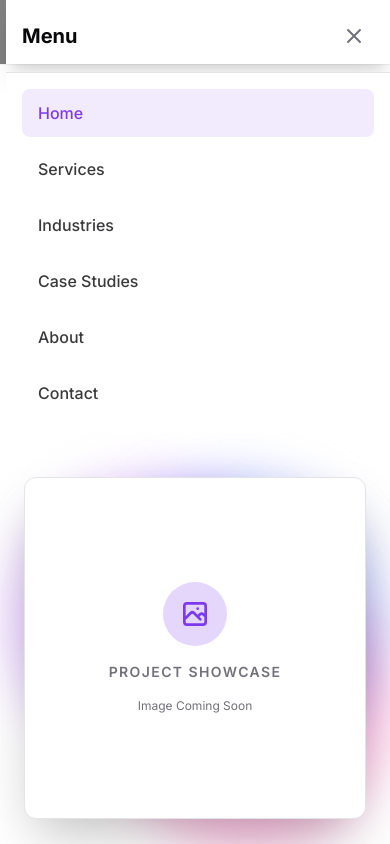
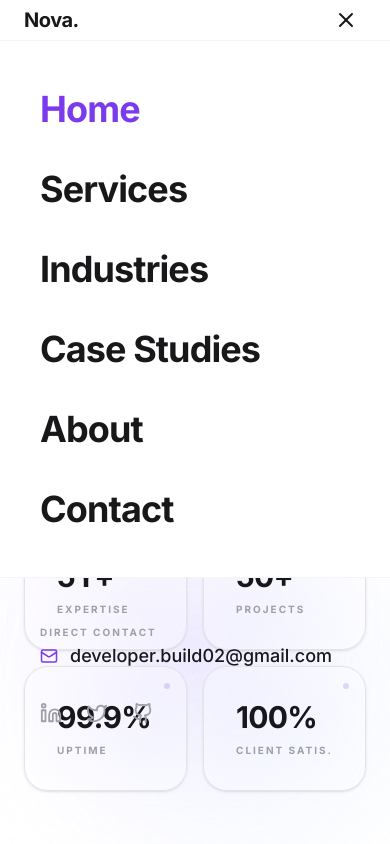
Before and after one commit to dhruvil05/portfolio-next, a Next.js app: page / in a window 390 px wide. Both pictures are taken after a click on the button "Open menu". Shown: the top 844 px of the page. Built offline with nearby package versions, Linux system fonts and the light colour scheme.

Commit message:
home page touchup

```diff
--- a/src/app/page.tsx
+++ b/src/app/page.tsx
@@ -5,7 +5,6 @@ import Process from "@/components/home/Process";
 import ServicesPreview from "@/components/home/ServicesPreview";
 import IndustriesPreview from "@/components/home/IndustriesPreview";
 import CaseStudiesPreview from "@/components/home/CaseStudiesPreview";
-import Stats from "@/components/home/Stats";
 import FAQ from "@/components/home/FAQ";
 import CTA from "@/components/home/CTA";
 
@@ -19,7 +18,6 @@ export default function Home() {
       <ServicesPreview />
       <IndustriesPreview />
       <CaseStudiesPreview />
-      <Stats />
       <FAQ />
       <CTA />
     </>
--- a/src/components/home/Hero.tsx
+++ b/src/components/home/Hero.tsx
@@ -1,6 +1,67 @@
 "use client";
 
 import Button from "@/components/ui/Button";
+import { useEffect, useState, useRef } from "react";
+
+interface StatItem {
+    label: string;
+    numericValue: number;
+    suffix: string;
+    decimals?: number;
+}
+
+const heroStats: StatItem[] = [
+    { label: "Expertise", numericValue: 5, suffix: "Y+" },
+    { label: "Projects", numericValue: 50, suffix: "+" },
+    { label: "Uptime", numericValue: 99.9, suffix: "%", decimals: 1 },
+    { label: "Client Satis.", numericValue: 100, suffix: "%" },
+];
+
+function AnimatedCounter({ target, suffix, decimals = 0, duration = 2000 }: { target: number, suffix: string, decimals?: number, duration?: number }) {
+    const [count, setCount] = useState(0);
+    const countRef = useRef<HTMLDivElement>(null);
+    const [isVisible, setIsVisible] = useState(false);
+
+    useEffect(() => {
+        const observer = new IntersectionObserver(
+            ([entry]) => {
+                if (entry.isIntersecting) {
+                    setIsVisible(true);
+                    observer.disconnect();
+                }
+            },
+            { threshold: 0.1 }
+        );
+
+        if (countRef.current) {
+            observer.observe(countRef.current);
+        }
+
+        return () => observer.disconnect();
+    }, []);
+
+    useEffect(() => {
+        if (!isVisible) return;
+
+        let startTimestamp: number | null = null;
+        const step = (timestamp: number) => {
+            if (!startTimestamp) startTimestamp = timestamp;
+            const progress = Math.min((timestamp - startTimestamp) / duration, 1);
+            setCount(progress * target);
+            if (progress < 1) {
+                window.requestAnimationFrame(step);
+            }
+        };
+        window.requestAnimationFrame(step);
+    }, [isVisible, target, duration]);
+
+    return (
+        <span ref={countRef}>
+            {count.toFixed(decimals)}
+            {suffix}
+        </span>
+    );
+}
 
 export default function Hero() {
     return (
@@ -28,24 +89,38 @@ export default function Hero() {
                         </div>
                     </div>
 
-                    {/* Right Column: Gradient Placeholder */}
-                    <div className="relative mx-auto w-full max-w-[500px] lg:max-w-none lg:h-[600px] flex items-center justify-center">
-                        {/* Abstract Gradient Blob Animation */}
-                        <div className="absolute top-0 -left-4 w-72 h-72 bg-purple-300 rounded-full mix-blend-multiply filter blur-xl opacity-70 animate-blob dark:bg-purple-900 dark:mix-blend-lighten"></div>
-                        <div className="absolute top-0 -right-4 w-72 h-72 bg-indigo-300 rounded-full mix-blend-multiply filter blur-xl opacity-70 animate-blob animation-delay-2000 dark:bg-indigo-900 dark:mix-blend-lighten"></div>
-                        <div className="absolute -bottom-8 left-20 w-72 h-72 bg-pink-300 rounded-full mix-blend-multiply filter blur-xl opacity-70 animate-blob animation-delay-4000 dark:bg-pink-900 dark:mix-blend-lighten"></div>
+                    {/* Right Column: Animated Stats Display */}
+                    <div className="relative mx-auto w-full max-w-[500px] lg:max-w-none flex items-center justify-center py-12 lg:py-0">
+                        {/* Background Blobs for depth */}
+                        <div className="absolute top-0 -left-4 w-72 h-72 bg-purple-100/50 rounded-full mix-blend-multiply filter blur-3xl opacity-70 animate-blob"></div>
+                        <div className="absolute bottom-0 -right-4 w-72 h-72 bg-indigo-100/50 rounded-full mix-blend-multiply filter blur-3xl opacity-70 animate-blob animation-delay-2000"></div>
 
-                        {/* Placeholder Card/Frame */}
-                        <div className="relative bg-card border border-border rounded-xl shadow-2xl p-8 w-full max-w-sm aspect-square flex items-center justify-center backdrop-blur-sm bg-opacity-80">
-                            <div className="text-center space-y-4">
-                                <div className="w-16 h-16 bg-primary/20 rounded-full flex items-center justify-center mx-auto">
-                                    <svg className="w-8 h-8 text-primary" fill="none" viewBox="0 0 24 24" stroke="currentColor">
-                                        <path strokeLinecap="round" strokeLinejoin="round" strokeWidth={2} d="M4 16l4.586-4.586a2 2 0 012.828 0L16 16m-2-2l1.586-1.586a2 2 0 012.828 0L20 14m-6-6h.01M6 20h12a2 2 0 002-2V6a2 2 0 00-2-2H6a2 2 0 00-2 2v12a2 2 0 002 2z" />
-                                    </svg>
+                        {/* Interactive Stats Grid */}
+                        <div className="relative grid grid-cols-2 gap-4 w-full">
+                            {heroStats.map((stat, index) => (
+                                <div
+                                    key={index}
+                                    className="group relative p-8 bg-white/40 backdrop-blur-xl border border-zinc-200 rounded-3xl shadow-sm hover:shadow-md hover:border-primary/20 transition-all duration-300"
+                                >
+                                    <div className="space-y-2">
+                                        <div className="text-3xl md:text-4xl font-bold text-zinc-900 tracking-tight group-hover:text-primary transition-colors">
+                                            <AnimatedCounter
+                                                target={stat.numericValue}
+                                                suffix={stat.suffix}
+                                                decimals={stat.decimals}
+                                            />
+                                        </div>
+                                        <div className="text-[10px] font-bold uppercase tracking-[0.2em] text-zinc-400 group-hover:text-zinc-600 transition-colors">
+                                            {stat.label}
+                                        </div>
+                                    </div>
+                                    {/* Decorative subtle pulse */}
+                                    <div className="absolute top-4 right-4 w-1.5 h-1.5 rounded-full bg-primary/20 group-hover:bg-primary group-hover:animate-pulse" />
                                 </div>
-                                <p className="text-sm text-muted-foreground uppercase tracking-widest font-semibold">Project Showcase</p>
-                                <p className="text-xs text-muted-foreground">Image Coming Soon</p>
-                            </div>
+                            ))}
+
+                            {/* Central accent element */}
+                            <div className="absolute inset-0 m-auto w-24 h-24 bg-primary/5 rounded-full blur-2xl -z-10" />
                         </div>
                     </div>
                 </div>
--- a/src/components/home/Stats.tsx
+++ b/src/components/home/Stats.tsx
@@ -1,11 +1,68 @@
+"use client";
+
 import Section from "@/components/ui/Section";
+import { useEffect, useState, useRef } from "react";
 
-const stats = [
-    { label: "Years of Expertise", value: "5+" },
-    { label: "Projects Delivered", value: "50+" },
-    { label: "Uptime Commitment", value: "99.9%" },
-    { label: "Client Satisfaction", value: "100%" },
+interface StatItem {
+    label: string;
+    value: string;
+    numericValue: number;
+    suffix: string;
+    decimals?: number;
+}
+
+const stats: StatItem[] = [
+    { label: "Years of Expertise", value: "5+", numericValue: 5, suffix: "+" },
+    { label: "Projects Delivered", value: "50+", numericValue: 50, suffix: "+" },
+    { label: "Uptime Commitment", value: "99.9%", numericValue: 99.9, suffix: "%", decimals: 1 },
+    { label: "Client Satisfaction", value: "100%", numericValue: 100, suffix: "%" },
 ];
+
+function AnimatedCounter({ target, suffix, decimals = 0, duration = 2000 }: { target: number, suffix: string, decimals?: number, duration?: number }) {
+    const [count, setCount] = useState(0);
+    const countRef = useRef<HTMLDivElement>(null);
+    const [isVisible, setIsVisible] = useState(false);
+
+    useEffect(() => {
+        const observer = new IntersectionObserver(
+            ([entry]) => {
+                if (entry.isIntersecting) {
+                    setIsVisible(true);
+                    observer.disconnect();
+                }
+            },
+            { threshold: 0.1 }
+        );
+
+        if (countRef.current) {
+            observer.observe(countRef.current);
+        }
+
+        return () => observer.disconnect();
+    }, []);
+
+    useEffect(() => {
+        if (!isVisible) return;
+
+        let startTimestamp: number | null = null;
+        const step = (timestamp: number) => {
+            if (!startTimestamp) startTimestamp = timestamp;
+            const progress = Math.min((timestamp - startTimestamp) / duration, 1);
+            setCount(progress * target);
+            if (progress < 1) {
+                window.requestAnimationFrame(step);
+            }
+        };
+        window.requestAnimationFrame(step);
+    }, [isVisible, target, duration]);
+
+    return (
+        <span ref={countRef}>
+            {count.toFixed(decimals)}
+            {suffix}
+        </span>
+    );
+}
 
 export default function Stats() {
     return (
@@ -13,8 +70,12 @@ export default function Stats() {
             <div className="grid grid-cols-2 lg:grid-cols-4 gap-8 text-center">
                 {stats.map((stat, index) => (
                     <div key={index} className="space-y-2">
-                        <div className="text-4xl md:text-5xl font-bold text-white tracking-tight">
-                            {stat.value}
+                        <div className="text-4xl md:text-5xl font-bold text-white tracking-tight min-h-[1.2em]">
+                            <AnimatedCounter
+                                target={stat.numericValue}
+                                suffix={stat.suffix}
+                                decimals={stat.decimals}
+                            />
                         </div>
                         <div className="text-sm font-medium text-white/70 uppercase tracking-widest">
                             {stat.label}
--- a/src/components/layout/Header.tsx
+++ b/src/components/layout/Header.tsx
@@ -6,6 +6,7 @@ import { usePathname } from "next/navigation";
 import { navigationItems } from "@/lib/navigation";
 import { siteConfig } from "@/lib/site";
 import MobileMenu from "./MobileMenu";
+import { Menu } from "lucide-react";
 
 
 export default function Header() {
@@ -41,12 +42,10 @@ export default function Header() {
                     <div className="flex items-center gap-2 md:hidden">
                         <button
                             onClick={() => setMobileMenuOpen(true)}
-                            className="p-2 text-foreground hover:text-primary transition-colors"
+                            className="p-2 text-foreground hover:text-primary transition-colors focus:outline-none"
                             aria-label="Open menu"
                         >
-                            <svg className="w-6 h-6" fill="none" stroke="currentColor" viewBox="0 0 24 24">
-                                <path strokeLinecap="round" strokeLinejoin="round" strokeWidth={2} d="M4 6h16M4 12h16M4 18h16" />
-                            </svg>
+                            <Menu size={28} strokeWidth={1.5} />
                         </button>
                     </div>
                 </div>
--- a/src/components/layout/MobileMenu.tsx
+++ b/src/components/layout/MobileMenu.tsx
@@ -3,7 +3,9 @@
 import Link from "next/link";
 import { usePathname } from "next/navigation";
 import { navigationItems } from "@/lib/navigation";
+import { siteConfig } from "@/lib/site";
 import { useEffect } from "react";
+import { X, Mail, Github, Linkedin, Twitter } from "lucide-react";
 
 interface MobileMenuProps {
     isOpen: boolean;
@@ -13,6 +15,7 @@ interface MobileMenuProps {
 export default function MobileMenu({ isOpen, onClose }: MobileMenuProps) {
     const pathname = usePathname();
 
+    // Prevent scrolling when menu is open
     useEffect(() => {
         if (isOpen) {
             document.body.style.overflow = "hidden";
@@ -27,40 +30,86 @@ export default function MobileMenu({ isOpen, onClose }: MobileMenuProps) {
     if (!isOpen) return null;
 
     return (
-        <div className="fixed inset-0 z-50 md:hidden">
-            <div className="fixed inset-0 bg-black/50" onClick={onClose} />
+        <div className="fixed inset-0 z-[100] md:hidden">
+            {/* Absolute background covering every inch */}
+            <div className="absolute inset-0 bg-white" />
 
-            <div className="fixed right-0 top-0 bottom-0 w-full max-w-sm bg-background shadow-xl transition-colors duration-300">
-                <div className="flex items-center justify-between p-4 border-b border-border">
-                    <span className="text-xl font-bold text-foreground">Menu</span>
+            {/* Main Content Container */}
+            <div className="relative h-full w-full flex flex-col bg-white">
+                {/* Mobile Header (Matching main header height) */}
+                <div className="flex items-center justify-between px-6 h-16 md:h-20 border-b border-zinc-100">
+                    <Link
+                        href="/"
+                        onClick={onClose}
+                        className="text-xl font-bold tracking-tight text-zinc-900"
+                    >
+                        {siteConfig.name}
+                    </Link>
                     <button
                         onClick={onClose}
-                        className="p-2 text-muted-foreground hover:text-primary transition-colors"
+                        className="p-2 text-zinc-900 hover:text-primary transition-colors focus:outline-none"
                         aria-label="Close menu"
                     >
-                        <svg className="w-6 h-6" fill="none" stroke="currentColor" viewBox="0 0 24 24">
-                            <path strokeLinecap="round" strokeLinejoin="round" strokeWidth={2} d="M6 18L18 6M6 6l12 12" />
-                        </svg>
+                        <X size={24} strokeWidth={2} />
                     </button>
                 </div>
 
-                <nav className="p-4 bg-background">
-                    <div className="space-y-2">
+                {/* Vertical Navigation */}
+                <nav className="flex-1 flex flex-col justify-center px-10 py-12 bg-white">
+                    <ul className="space-y-10">
                         {navigationItems.map((item) => (
+                            <li key={item.href}>
                                 <Link
-                                key={item.href}
                                     href={item.href}
                                     onClick={onClose}
-                                className={`block px-4 py-3 rounded-lg text-base font-medium transition-colors ${pathname === item.href
-                                    ? "bg-primary/10 text-primary"
-                                    : "text-foreground/80 hover:bg-muted"
+                                    className={`text-4xl font-bold tracking-tight transition-colors ${pathname === item.href
+                                            ? "text-primary"
+                                            : "text-zinc-900 hover:text-primary"
                                         }`}
                                 >
                                     {item.label}
                                 </Link>
+                            </li>
                         ))}
+                    </ul>
+                </nav>
+
+                {/* Minimalist Footer */}
+                <div className="p-10 border-t border-zinc-100 space-y-8">
+                    <div className="space-y-3">
+                        <span className="text-[10px] font-bold uppercase tracking-[0.2em] text-zinc-400">
+                            Direct Contact
+                        </span>
+                        <a
+                            href={`mailto:${siteConfig.email}`}
+                            className="text-lg font-medium text-zinc-900 hover:text-primary transition-colors flex items-center gap-3"
+                        >
+                            <Mail size={18} className="text-primary" />
+                            {siteConfig.email}
+                        </a>
                     </div>
-                </nav>
+
+                    <div className="flex items-center gap-6">
+                        <a
+                            href="#"
+                            className="text-zinc-400 hover:text-primary transition-colors"
+                        >
+                            <Linkedin size={22} />
+                        </a>
+                        <a
+                            href="#"
+                            className="text-zinc-400 hover:text-primary transition-colors"
+                        >
+                            <Twitter size={22} />
+                        </a>
+                        <a
+                            href="#"
+                            className="text-zinc-400 hover:text-primary transition-colors"
+                        >
+                            <Github size={22} />
+                        </a>
+                    </div>
+                </div>
             </div>
         </div>
     );
```
Also changed, not shown: src/app/globals.css (+15 -0 lines), src/components/home/LogoWall.tsx (+20 -8 lines). Lines whose indentation alone changed are shown as unchanged.
